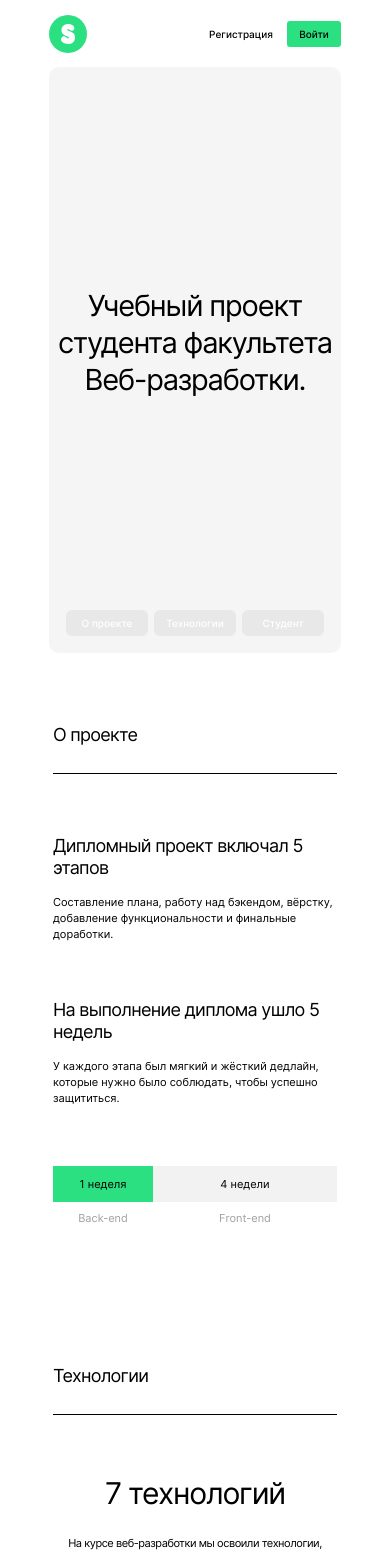
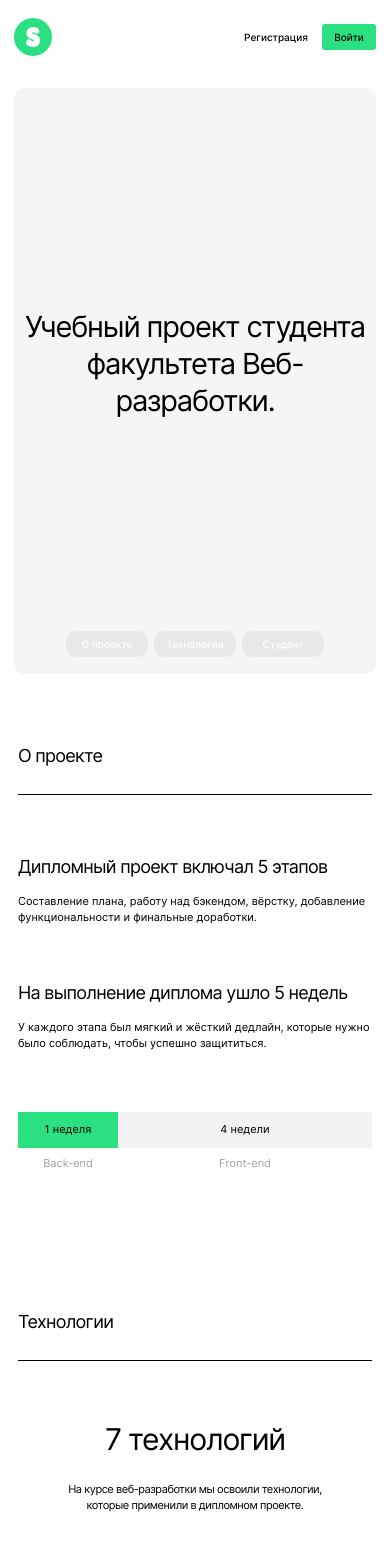
Before and after one commit to AndreySapo/movies-explorer-frontend, a React (Create React App) app: page / in a window 390 px wide. Shown: the top 1555 px of the page. Built offline with nearby package versions, Linux system fonts and the light colour scheme.

Commit message:
review-1 main

```diff
--- a/src/components/AboutMe/AboutMe.jsx
+++ b/src/components/AboutMe/AboutMe.jsx
@@ -15,7 +15,7 @@ function AboutMe() {
           <a href="https://github.com/andreySapo/" className="AboutMe__lc-link link-hover">Github</a>
         </li>
 
-        <li>
+        <li className='AboutMe__rc'>
           <img src={photo} alt="моя фотография" className='AboutMe__photo' />
         </li>
       </ul>
--- a/src/components/AboutProject/AboutProject.css
+++ b/src/components/AboutProject/AboutProject.css
@@ -1,20 +1,16 @@
 .AboutProject {
-  max-width: 1140px;
-  width: 100%;
-  margin: 111px auto 109px;
+  margin: 111px 70px 109px;
 }
 
-@media screen and (max-width: 1140px) {
+@media screen and (max-width: 1024px) {
   .AboutProject {
-    max-width: 668px;
-    margin: 91px auto 0;
+    margin: 91px 50px;
   }
 }
 
-@media screen and (max-width: 668px) {
+@media screen and (max-width: 720px) {
   .AboutProject {
-    max-width: 284px;
-    margin: 71px auto 0;
+    margin: 71px 18px;
   }
 }
 
@@ -32,16 +28,16 @@
   margin: 70px 0 0 0;
 }
 
-@media screen and (max-width: 1140px) {
+@media screen and (max-width: 1024px) {
   .AboutProject__list-text {
     gap: 37px;
   }
 }
 
-@media screen and (max-width: 668px) {
+@media screen and (max-width: 720px) {
   .AboutProject__list-text {
     flex-direction: column;
-    margin-top: 61px;
+    margin: 61px 0 0 0;
     gap: 56px;
   }
 }
@@ -55,7 +51,7 @@
   letter-spacing: -0.04em;
 }
 
-@media screen and (max-width: 668px) {
+@media screen and (max-width: 425px) {
   .AboutProject__list-text-el-header {
     font-size: 18px;
     line-height: calc((22/18)*100%);
@@ -71,7 +67,7 @@
   margin: 26px 0 0 0;
 }
 
-@media screen and (max-width: 1140px) {
+@media screen and (max-width: 1024px) {
   .AboutProject__list-text-el-text {
     font-size: 12px;
     line-height: 150%;
@@ -79,7 +75,7 @@
   }
 }
 
-@media screen and (max-width: 668px) {
+@media screen and (max-width: 720px) {
   .AboutProject__list-text-el-text {
     font-size: 11px;
     line-height: 145%;
@@ -96,19 +92,24 @@
   gap: 15px 0;
 }
 
-@media screen and (max-width: 1140px) {
+@media screen and (max-width: 1024px) {
   .AboutProject__list-graph {
     grid-template-columns: 140px 1fr;
     gap: 14px 0;
-    margin: 93px 0 90px;
+    margin: 93px 0 0;
   }
 }
 
-@media screen and (max-width: 668px) {
+@media screen and (max-width: 720px) {
+  .AboutProject__list-graph {
+    margin: 60px 0 0;
+  }
+}
+
+@media screen and (max-width: 425px) {
   .AboutProject__list-graph {
     grid-template-columns: 100px 1fr;
-    gap: 11px 0;
-    margin: 60px 0 90px;
+    gap: 10px 0;
   }
 }
 
@@ -126,7 +127,7 @@
   min-height: 36px;
 }
 
-@media screen and (max-width: 668px) {
+@media screen and (max-width: 425px) {
   .AboutProject__list-graph-header {
     font-weight: 400;
     font-size: 11px;
@@ -153,7 +154,7 @@
   min-height: 17px;
 }
 
-@media screen and (max-width: 668px) {
+@media screen and (max-width: 425px) {
   .AboutProject__list-graph-text {
     font-weight: 400;
     font-size: 11px;
--- a/src/components/App/App.css
+++ b/src/components/App/App.css
@@ -11,12 +11,6 @@
   font-style: normal;
   box-sizing: border-box;
   position: relative;
-}
-
-@media screen and (max-width: 1280px) {
-  .App {
-    max-width: 768px;
-  }
 }
 
 .button-hover {
--- a/src/components/Footer/Footer.css
+++ b/src/components/Footer/Footer.css
@@ -1,19 +1,16 @@
 .Footer {
-  margin: 79px auto 20px;
-  max-width: 1140px;
-  width: 100%;
+  margin: 79px 70px 20px;
 }
 
-@media screen and (max-width: 1140px) {
+@media screen and (max-width: 1024px) {
   .Footer {
-    max-width: 708px;
+    margin: 79px 30px 20px;
   }
 }
 
-@media screen and (max-width: 708px) {
+@media screen and (max-width: 425px) {
   .Footer {
-    max-width: 300px;
-    margin-top: 59px;
+    margin: 79px 10px 20px;
   }
 }
 
@@ -28,7 +25,7 @@
   padding-bottom: 20px;
 }
 
-@media screen and (max-width: 708px) {
+@media screen and (max-width: 425px) {
   .Footer__title {
     font-size: 12px;
     padding-bottom: 20px;
@@ -42,13 +39,13 @@
   margin: 19px 0 20px;
 }
 
-@media screen and (max-width: 1140px) {
+@media screen and (max-width: 1024px) {
   .Footer__container {
-    margin: 19px 0 20px;
+    margin: 19px 0 0;
   }
 }
 
-@media screen and (max-width: 708px) {
+@media screen and (max-width: 425px) {
   .Footer__container{
     flex-direction: column-reverse;
     margin-top: 27px;
@@ -65,7 +62,7 @@
   padding: 0;
 }
 
-@media screen and (max-width: 708px) {
+@media screen and (max-width: 425px) {
   .Footer__year{
     font-size: 12px;
   }
@@ -79,7 +76,7 @@
   gap: 20px;
 }
 
-@media screen and (max-width: 708px) {
+@media screen and (max-width: 425px) {
   .Footer__links {
     flex-direction: column;
     align-items: center;
@@ -95,7 +92,7 @@
   text-decoration: none;
 }
 
-@media screen and (max-width: 708px) {
+@media screen and (max-width: 425px) {
   .Footer__link {
     font-size: 12px;
   }
--- a/src/components/Header/Header.css
+++ b/src/components/Header/Header.css
@@ -1,22 +1,19 @@
 .Header {
-  max-width: 1140px;
-  width: 100%;
-  margin: 18px auto;
+  margin: 18px 70px;
   display: flex;
   align-items: center;
   justify-content: space-between;
 }
 
-@media screen and (max-width: 1200px) {
+@media screen and (max-width: 1280px) {
   .Header {
-    max-width: 708px;
-    margin: 15px auto 0;
+    margin: 18px 30px;
   }
 }
 
-@media screen and (max-width: 768px) {
+@media screen and (max-width: 425px) {
   .Header {
-    max-width: 292px;
+    margin: 18px 14px;
   }
 }
 
@@ -39,7 +36,7 @@
   align-items: center;
 }
 
-@media screen and (max-width: 708px) {
+@media screen and (max-width: 425px) {
   .Header__container {
     gap: 8px;
   }
@@ -58,7 +55,7 @@
   width: 76px;
 }
 
-@media screen and (max-width: 708px) {
+@media screen and (max-width: 425px) {
   .Header__landing-link {
     font-size: 10px;
     line-height: calc((16/10)*100%);
@@ -71,7 +68,7 @@
   border-radius: 3px;
 }
 
-@media screen and (max-width: 708px) {
+@media screen and (max-width: 425px) {
   .Header__landing-link_colored {
     height: 26px;
     width: 54px;
--- a/src/components/Main/Main.css
+++ b/src/components/Main/Main.css
@@ -9,11 +9,13 @@
   line-height: calc((27/22)*100%);
   letter-spacing: -0.04em;
   border-bottom: 1px solid #000000;
+  margin: 0;
   padding-bottom: 22px;
 }
 
-@media screen and (max-width: 768px) {
+@media screen and (max-width: 425px) {
   .block-header {
+    font-weight: 400;
     font-size: 18px;
     line-height: calc((22/18)*100%);
     padding-bottom: 27px;
--- a/src/components/MovieCard/MovieCard.jsx
+++ b/src/components/MovieCard/MovieCard.jsx
@@ -18,7 +18,6 @@ function MovieCard({ movie, saved }) {
   return (
     <li className="MovieCard">
       <div className="MovieCard__header">
-        {/* // ! временно переставлю */}
         <h2 className="MovieCard__title">{nameRU}</h2>
         <p className="MovieCard__duration">{duration} мин.</p>
       </div>
--- a/src/components/Promo/Promo.css
+++ b/src/components/Promo/Promo.css
@@ -1,31 +1,32 @@
 .Promo {
-  max-width: 1200px;
-  width: 100%;
   background: #F5F5F5;
   border-radius: 10px;
   height: 493px;
-  margin: 20px auto 0;
+  margin: 20px 40px 0;
+  display: flex;
+  flex-direction: column;
+  justify-content: space-between;
 }
 
-@media screen and (max-width: 1200px) {
+@media screen and (max-width: 1024px) {
   .Promo {
-    max-width: 728px;
     height: 834px;
+    margin: 20px 20px 0;
   }
 }
 
-@media screen and (max-width: 728px) {
+/* @media screen and (max-width: 720px) */
+@media screen and (max-width: 720px) {
   .Promo {
-    max-width: 292px;
     height: 586px;
-    margin-top: 14px;
+    margin: 14px 14px 0;
   }
 }
 
 .Promo__title {
   max-width: 730px;
-  margin: 0 auto;
-  padding: 160px 0 0 0;
+  margin: 160px auto 0;
+  padding: 0;
   font-weight: 400;
   font-size: 50px;
   line-height: 116%;
@@ -34,42 +35,43 @@
   color: #000000;
 }
 
-@media screen and (max-width: 1200px) {
+@media screen and (max-width: 1024px) {
   .Promo__title {
     max-width: 680px;
     font-size: 40px;
     line-height: 130%;
-    padding-top: 351px;
+    margin: 351px auto 0;
   }
 }
 
-@media screen and (max-width: 728px) {
+@media screen and (max-width: 720px) {
   .Promo__title {
+    max-width: none;
+    margin: 220px auto 0;
+  }
+}
+
+@media screen and (max-width: 425px) {
+  .Promo__title {
+    font-weight: 400;
     font-size: 29px;
     line-height: 128%;
-    padding-top: 220px;
   }
 }
 
 .Promo__list {
   list-style-type: none;
-  margin: 151px 0 0 0;
+  margin: 0 0 30px 0;
   padding: 0;
   display: flex;
   justify-content: center;
   gap: 10px;
 }
 
-@media screen and (max-width: 1200px) {
+@media screen and (max-width: 720px) {
   .Promo__list {
-    margin-top: 313px;
-  }
-}
-
-@media screen and (max-width: 728px) {
-  .Promo__list {
-    margin-top: 212px;
     gap: 6px;
+    margin: 0 0 17px 0;
   }
 }
 
@@ -90,11 +92,11 @@
   width: 96px;
 }
 
-@media screen and (max-width: 728px) {
+@media screen and (max-width: 720px) {
   .Promo__link {
+    width: 82px;
     height: 26px;
-    width: 82px;
-    border-radius: 6px;
+    font-weight: 500;
     font-size: 10px;
     line-height: 160%;
   }
--- a/src/components/Techs/Techs.css
+++ b/src/components/Techs/Techs.css
@@ -1,40 +1,24 @@
 .Techs {
   background: #F5F5F5;
   margin: 0;
-  padding: 101px 0 100px;
-  width: 100%;
+  padding: 101px 70px 100px;
 }
 
-@media screen and (max-width: 1140px) {
+@media screen and (max-width: 1024px) {
   .Techs {
-    padding: 91px 0;
+    padding: 90px 50px 52px;
   }
 }
 
-@media screen and (max-width: 668px) {
+@media screen and (max-width: 425px) {
   .Techs {
-    padding: 0;
+    padding: 65px 18px 0;
     background: none;
   }
 }
 
 .Techs__title-header {
-  width: 100%;
-  max-width: 1140px;
   margin: 0 auto;
-}
-
-@media screen and (max-width: 1140px) {
-  .Techs__title-header {
-    max-width: 668px;
-  }
-}
-
-@media screen and (max-width: 668px) {
-  .Techs__title-header {
-    max-width: 284px;
-    margin-top: 45px;
-  }
 }
 
 .Techs__title {
@@ -47,9 +31,9 @@
   padding: 0;
 }
 
-@media screen and (max-width: 1140px) {
+@media screen and (max-width: 1024px) {
   .Techs__title {
-    margin-top: 81px;
+    margin: 81px 0 0 0;
   }
 }
 
@@ -72,7 +56,7 @@
   padding: 0;
 }
 
-@media screen and (max-width: 1140px) {
+@media screen and (max-width: 1024px) {
   .Techs__text {
     font-size: 12px;
     line-height: 150%;
@@ -98,7 +82,7 @@
   padding: 0;
 }
 
-@media screen and (max-width: 1201px) {
+@media screen and (max-width: 1024px) {
   .Techs__list {
     margin: 85px 0 0 0;
   }
@@ -110,6 +94,7 @@
     margin: 50px auto 0;
     flex-wrap: wrap;
     justify-content: flex-start;
+    gap: 13px 10px;
   }
 }
 
@@ -123,19 +108,19 @@
   align-items: center;
 }
 
-@media screen and (max-width: 1201px) {
+@media screen and (max-width: 1024px) {
   .Techs__list-item {
     min-width: 84px;
     min-height: 54px;
   }
 }
 
-@media screen and (max-width: 668px) {
+/* @media screen and (max-width: 668px) {
   .Techs__list-item {
     min-height: 57px;
     max-width: 84px;
   }
-}
+} */
 
 .Tech__list-text {
   margin: 0;
@@ -147,7 +132,7 @@
   color: #000000;
 }
 
-@media screen and (max-width: 1201px) {
+@media screen and (max-width: 1024px) {
   .Tech__list-text {
     font-size: 12px;
     line-height: 100%;
```
Also changed, not shown: src/components/AboutMe/AboutMe.css (+36 -35 lines), src/components/Portfolio/Portfolio.css (+16 -20 lines).
